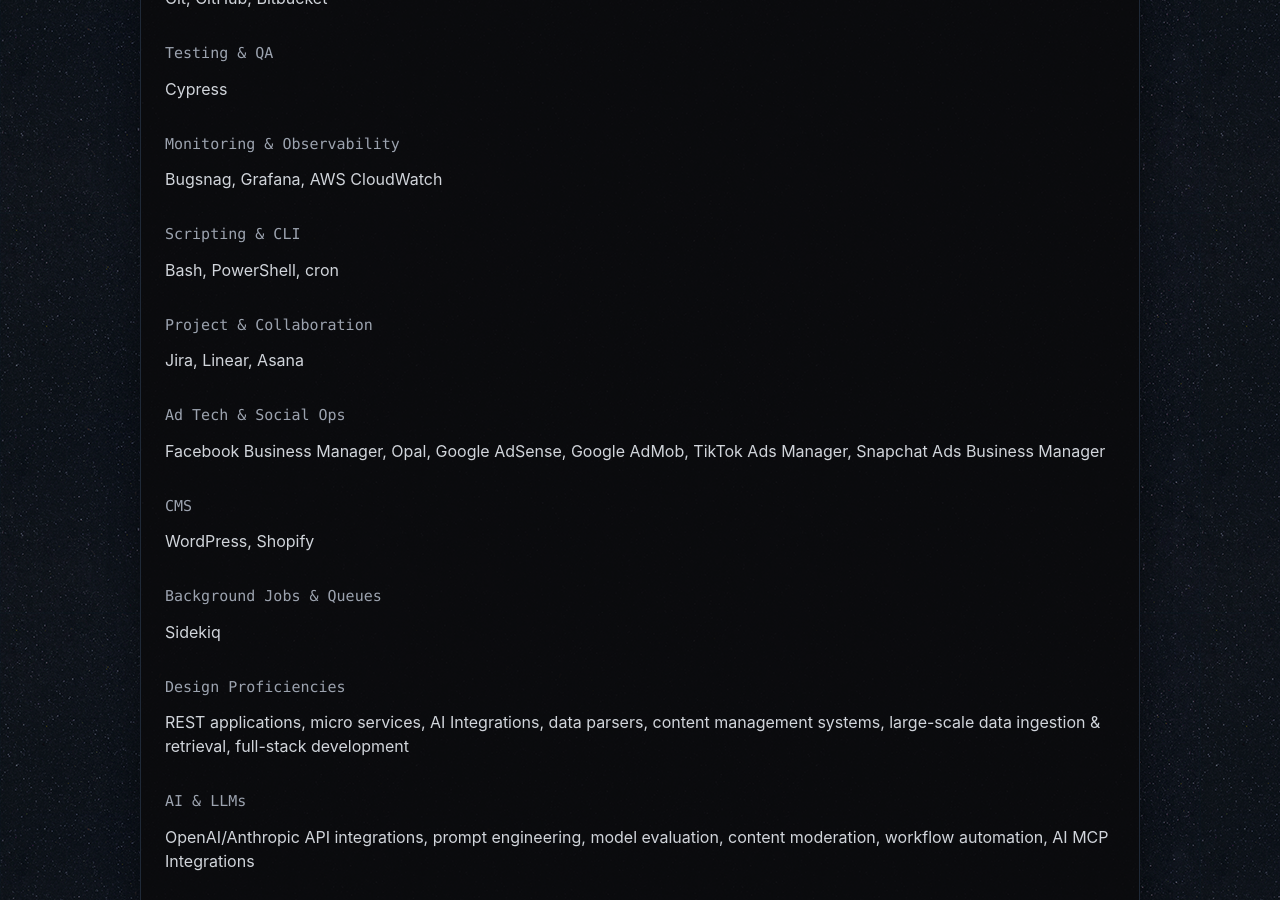
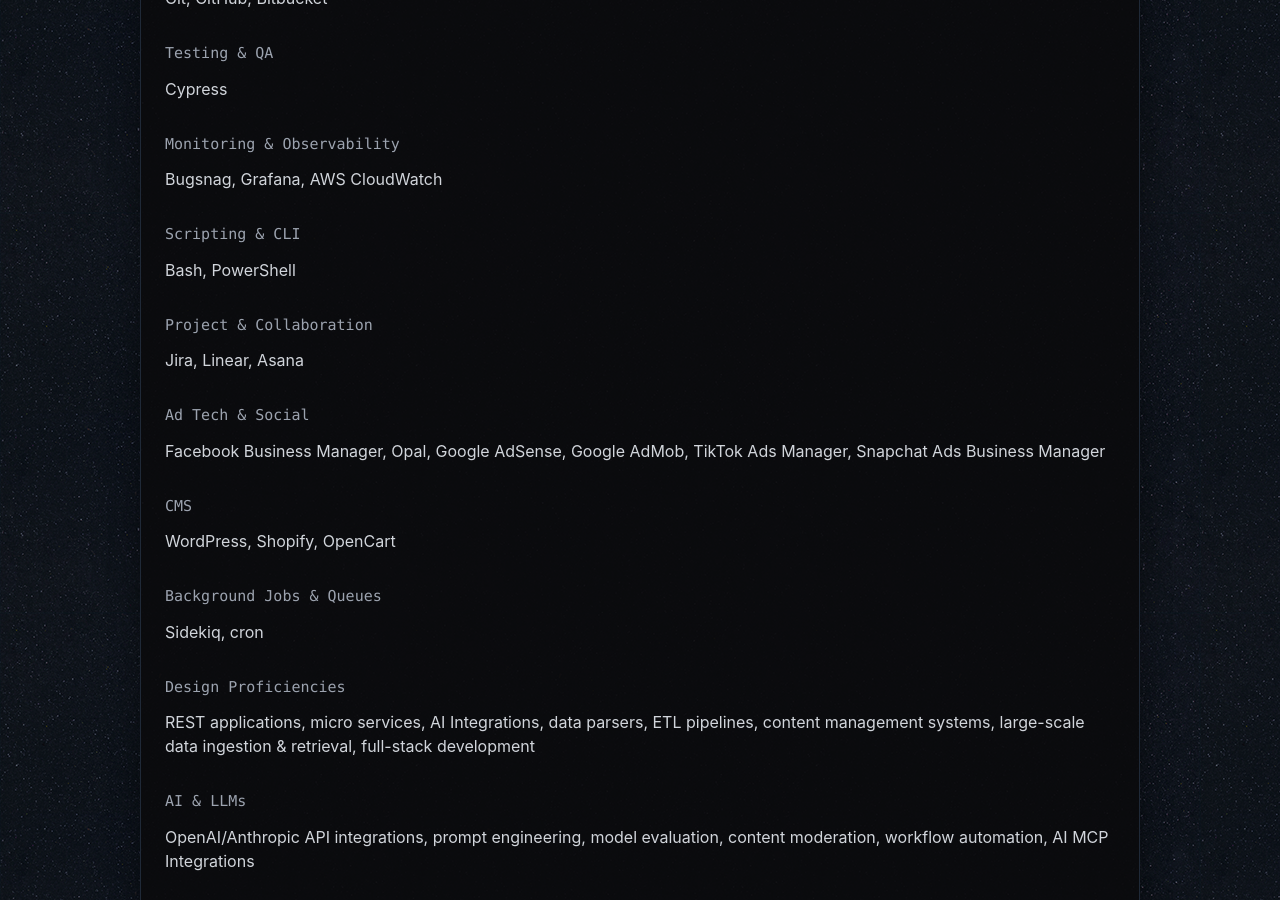
Before and after one commit to bsullivan-io/bsullivan.io, a Jekyll site: the page built from resume/index.html, in a window 1280 px wide and 900 px high, scrolled down 2587 px. Built offline with Jekyll 4.4.1, drawn with Linux system fonts in a browser that asks for light colours.

Commit message:
update skills

```diff
--- a/_data/skills.yml
+++ b/_data/skills.yml
@@ -17,19 +17,19 @@
 - skill: Monitoring & Observability
   description: Bugsnag, Grafana, AWS CloudWatch
 - skill: Scripting & CLI
-  description: Bash, PowerShell, cron
+  description: Bash, PowerShell
 - skill: Project & Collaboration
   description: Jira, Linear, Asana
-- skill: Ad Tech & Social Ops
+- skill: Ad Tech & Social
   description: Facebook Business Manager, Opal, Google AdSense, Google AdMob, TikTok Ads Manager, Snapchat Ads Business Manager
 - skill: CMS
-  description: WordPress, Shopify
+  description: WordPress, Shopify, OpenCart
 - skill: Background Jobs & Queues
-  description: Sidekiq
+  description: Sidekiq, cron
 
 # Applications
 - skill: Design Proficiencies
-  description: REST applications, micro services, AI Integrations, data parsers, content management systems, large-scale data ingestion & retrieval, full-stack development
+  description: REST applications, micro services, AI Integrations, data parsers, ETL pipelines, content management systems, large-scale data ingestion & retrieval, full-stack development
 
 # AI
 - skill: AI & LLMs
```
